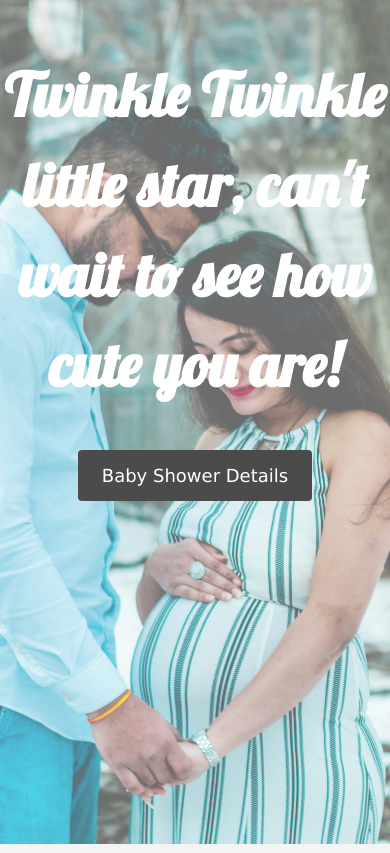
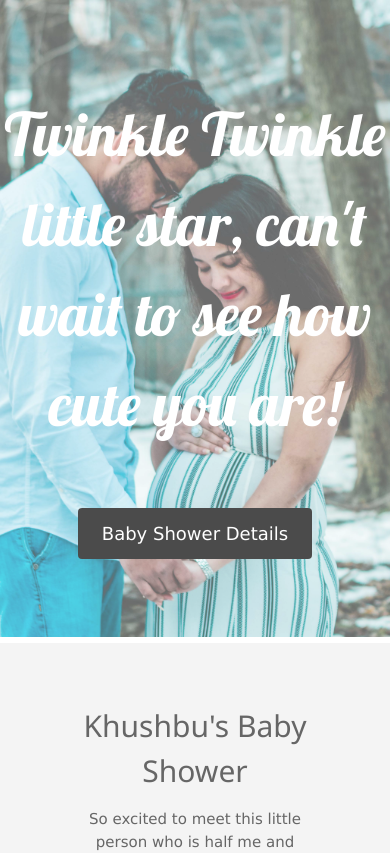
Before and after one commit to avanish-patel/InvitationCard, an Angular app: page / in a window 390 px wide. Shown: the top 853 px of the page. Built offline with nearby package versions, Linux system fonts and the light colour scheme.

Commit message:
fixed title and button margin

```diff
--- a/src/app/app.component.css
+++ b/src/app/app.component.css
@@ -160,11 +160,18 @@
 
     .center-width-button{
         margin:0px;
-        padding-top: 40px;
+        padding-top: 10%;
+        padding-bottom: 20%;
+    }
+
+    .pimg1 {
+        display: table-cell;
+        vertical-align: middle;
     }
 
     .title {
-        font-weight: 900;
+        margin-top: 10%;
+        margin-bottom:5%;
     }
   }
 
```
